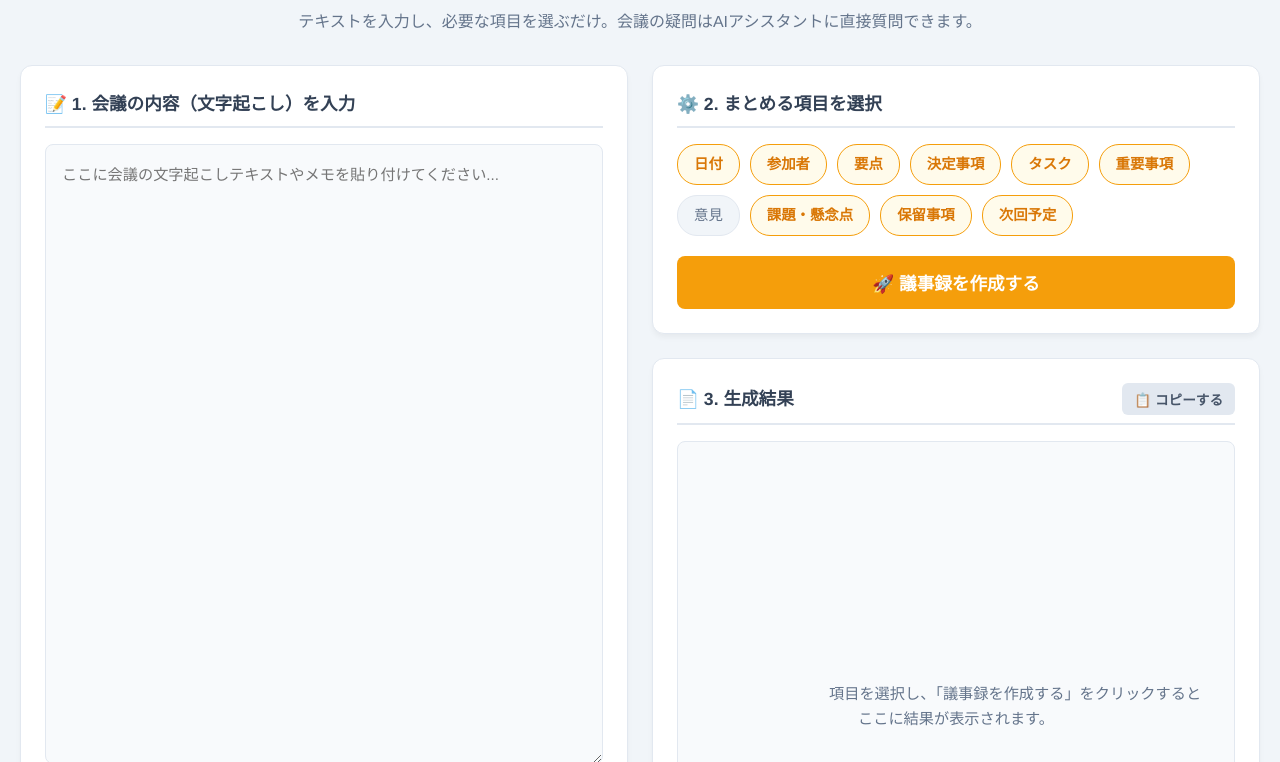
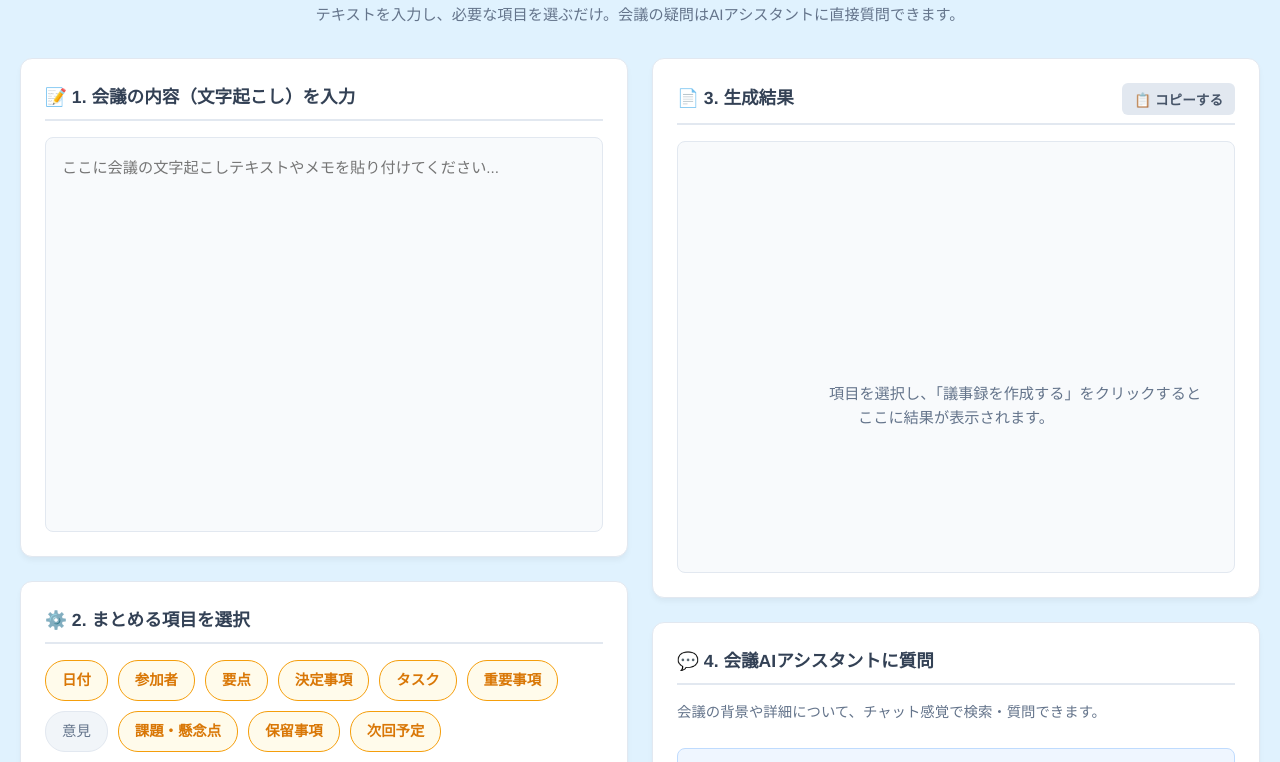
Before and after one commit to sayaka555p/giziroku, a plain HTML site: page 議事録ヒーロー_html.html in a window 1280 px wide. Shown: the part 78-840 px from the top of the page. Drawn offline with Linux system fonts and the light colour scheme.

Commit message:
Update 議事録ヒーロー_html.html

```diff
--- a/議事録ヒーロー_html.html
+++ b/議事録ヒーロー_html.html
@@ -8,9 +8,10 @@
         :root {
             --primary-color: #f59e0b;
             --primary-hover: #d97706;
-            --secondary-color: #3b82f6; /* 検索AI用のブルー */
+            --secondary-color: #3b82f6;
             --secondary-hover: #2563eb;
-            --bg-color: #f1f5f9;
+            /* 背景色を淡いライトブルーに変更 */
+            --bg-color: #e0f2fe;
             --card-bg: #ffffff;
             --text-main: #1e293b;
             --text-muted: #64748b;
@@ -48,17 +49,24 @@
 
         .header p {
             color: var(--text-muted);
-            font-size: 0.95re🤖
+            font-size: 0.95rem;
             margin: 0;
         }
 
+        /* カラムレイアウトの整備 */
         .container {
             display: grid;
             grid-template-columns: 1fr 1fr;
             gap: 24px;
             max-width: 1400px;
             margin: 0 auto;
-            align-items: start;
+            align-items: stretch;
+        }
+
+        .left-column, .right-column {
+            display: flex;
+            flex-direction: column;
+            gap: 24px;
         }
 
         @media (max-width: 900px) {
@@ -73,7 +81,13 @@
             padding: 24px;
             box-shadow: 0 4px 6px -1px rgba(0, 0, 0, 0.05);
             border: 1px solid var(--border-color);
-            margin-bottom: 24px;
+            display: flex;
+            flex-direction: column;
+        }
+
+        /* 伸縮させて高さを揃えるためのクラス */
+        .flex-grow-card {
+            flex-grow: 1;
         }
 
         .card-header {
@@ -89,17 +103,17 @@
             align-items: center;
         }
 
-        /* 左側：入力エリア */
+        /* 入力エリア */
         #transcript-input {
             width: 100%;
-            height: calc(100vh - 180px); /* 画面高さに合わせて広げる */
-            min-height: 600px;
+            flex-grow: 1;
+            min-height: 350px;
             padding: 16px;
             border: 1px solid var(--border-color);
             border-radius: 8px;
             font-family: inherit;
             font-size: 0.95rem;
-            resize: vertical;
+            resize: none;
             box-sizing: border-box;
             background-color: #f8fafc;
             color: var(--text-main);
@@ -159,6 +173,7 @@
             justify-content: center;
             align-items: center;
             gap: 10px;
+            margin-top: auto;
         }
 
         .btn-main:hover {
@@ -189,8 +204,8 @@
         }
 
         .output-content {
-            min-height: 250px;
-            max-height: 400px;
+            flex-grow: 1;
+            min-height: 350px;
             padding: 20px;
             background-color: #f8fafc;
             border-radius: 8px;
@@ -227,7 +242,7 @@
             to { transform: rotate(360deg); }
         }
 
-        /* 検索・QAエリア（新機能） */
+        /* 検索・QAエリア */
         .qa-box {
             background-color: #eff6ff;
             border: 1px solid #bfdbfe;
@@ -309,16 +324,14 @@
     </div>
 
     <div class="container">
-        <!-- 左カラム：入力エリア -->
-        <div class="card" style="margin-bottom: 0;">
-            <div class="card-header">📝 1. 会議の内容（文字起こし）を入力</div>
-            <!-- テスト用の会議内容を最初から入れています -->
-            <textarea id="transcript-input" placeholder="ここに会議の文字起こしテキストやメモを貼り付けてください..."></textarea>
-        </div>
+        <!-- 左カラム：入力・設定エリア -->
+        <div class="left-column">
 
-        <!-- 右カラム：設定・出力・QAエリア -->
-        <div>
-            <!-- 設定・生成ボタン -->
+            <div class="card flex-grow-card">
+                <div class="card-header">📝 1. 会議の内容（文字起こし）を入力</div>
+                <textarea id="transcript-input" placeholder="ここに会議の文字起こしテキストやメモを貼り付けてください..."></textarea>
+            </div>
+
             <div class="card">
                 <div class="card-header">⚙️ 2. まとめる項目を選択</div>
                 <div class="options-grid" id="options-container">
@@ -339,8 +352,12 @@
                 </button>
             </div>
 
-            <!-- 出力エリア -->
-            <div class="card">
+        </div>
+
+        <!-- 右カラム：結果・QAエリア -->
+        <div class="right-column">
+
+            <div class="card flex-grow-card">
                 <div class="card-header">
                     <span>📄 3. 生成結果</span>
                     <button class="btn-copy" onclick="copyToClipboard()" id="copy-btn">📋 コピーする</button>
@@ -360,7 +377,6 @@
                 </div>
             </div>
 
-            <!-- QA・検索エリア（新規追加） -->
             <div class="card">
                 <div class="card-header">
                     <span>💬 4. 会議AIアシスタントに質問</span>
@@ -381,14 +397,13 @@
     </div>
 
     <script>
-        // 【濃度9】ビジネスの現場でそのまま使える高解像度の抽出データ（モック）
         const mockExtractedData = {
             "日付": "2026年11月18日（水） 定例ミーティング",
             "参加者": "高橋（PM/進行）、佐藤（情シス部門）、鈴木（営業部門）、田中（人事総務部門）",
             "要点": "・社内チャットツール刷新プロジェクトにおける、各部署のトライアル結果の共有と本番導入ツールの最終決定。\n・「BizChat」と「ChatWorks」の比較検討の結果、営業・情シスの要件を高く満たす「BizChat」の採用方針に合意。\n・導入スケジュール（来年1月末）、全社員向けのアナウンス手順、および過去ログ移行における制限事項の共有。",
             "決定事項": "・次期社内チャットツールとして「BizChat」を正式採用する。\n・本番導入のターゲット時期を「2027年1月末」に設定する。\n・過去のチャットログ移行は仕様上「過去1年分」のみとし、それ以前のデータは別環境にアーカイブ保存とする（全社周知必須）。",
             "タスク": "・【鈴木（営業）】11/24(火)まで：BizChatモバイルアプリ版の最終動作テストを実施・完了させる。\n・【佐藤（情シス）】12/5(土)まで：IT初心者や年配社員向けのBizChat簡易マニュアル（ドラフト版）を作成する。\n・【田中（人事）】12/10(木)まで：全社員向けの新ツール導入告知およびログ移行制限に関するアナウンス文面を作成・発信する。\n・【佐藤（情シス）】11/25(水)まで：BizChatのゲストアカウント招待枠の仕様および追加ライセンス費用についてメーカーへ確認する。",
-            "重要事項": "・ログ移行の制限（過去1年分のみ）は、過去の履歴を参照する社員が多く混乱を招く恐れがあるため、全社アナウンスの際に必ず強調して記載し、アーカイブへのアクセス方法も併せて案内すること。\n・全社員へのプレミアムアカウント付与は予算超過のリスクがあるため、ライセンスの割り当て基準（プレミアム/スタンダード）の策定が急務。",
+            "重要事項": "・ログ移行の制限（過去1年分のみ）は、過去の履歴を参照する社員が多く混乱を招く恐れがあるため、全社アナナウンスの際に必ず強調して記載し、アーカイブへのアクセス方法も併せて案内すること。\n・全社員へのプレミアムアカウント付与は予算超過のリスクがあるため、ライセンスの割り当て基準（プレミアム/スタンダード）の策定が急務。",
             "意見": "・【営業/鈴木】：外出先からの顧客対応スピード向上の観点から、スマホアプリの動作が軽快なBizChatを強く推奨。\n・【人事/田中】：BizChatは多機能ゆえに、年配層やITリテラシーが高くない層の利用に懸念あり。充実したマニュアルサポートが不可欠。\n・【情シス/佐藤】：セキュリティ要件を満たす点でBizChatを支持。操作性の課題は情シス作成の簡易マニュアルで補完可能と判断。",
             "課題・懸念点": "・【コスト課題】全社員分のプレミアムアカウント一括付与による予算オーバーの懸念（部署ごとの権限・ライセンス振り分けの検討が必要）。\n・【リテラシー課題】高機能ツール導入による社内ヘルプデスクへの問い合わせ増加リスク（簡易マニュアルでの事前対策）。",
             "保留事項": "・社外パートナー向けの「ゲストアカウント」の運用方法（無料招待枠の有無、費用負担の仕組み）については、メーカー確認待ちのため次回持ち越し。",
@@ -396,7 +411,6 @@
         };
 
         function generateMinutes() {
-            const transcript = document.getElementById('transcript-input').value;
             const btn = document.getElementById('generate-btn');
             const btnText = document.getElementById('btn-text');
             const outputText = document.getElementById('output-text');
@@ -425,10 +439,9 @@
                 btn.disabled = false;
                 btnText.innerText = '🚀 議事録を作成する';
                 overlay.style.display = 'none';
-            }, 2000); // 重厚感を持たせるため2秒待機
+            }, 2000);
         }
 
-        // 新機能：QA・検索機能（擬似AI応答）
         function askQuestion() {
             const inputField = document.getElementById('qa-input');
             const question = inputField.value.trim();
@@ -437,16 +450,13 @@
 
             if (!question) return;
 
-            // UIを検索中に変更
             searchBtn.disabled = true;
             searchBtn.innerText = '検索中...';
             answerBox.style.display = 'none';
 
-            // AIの思考時間をシミュレート（1.5秒）
             setTimeout(() => {
                 let answer = "";
 
-                // 簡易的なキーワードマッチングによる擬似AI応答
                 if (question.includes("鈴木")) {
                     answer = "【営業部門】です。\n詳細：営業部として、スマホアプリの動作が軽快で顧客対応スピードが上がる「BizChat」を強く推しています。また、11月24日までにBizChatモバイルアプリ版の最終動作テストを完了させるタスクを担当しています。";
                 } else if (question.includes("ログ") || question.includes("過去") || question.includes("データ") || question.includes("移行")) {
@@ -459,7 +469,6 @@
                     answer = "入力された会議内容から、その質問に対する明確な言及を見つけることができませんでした。別の言い回しで検索するか、会議テキストに当該内容が含まれているかご確認ください。";
                 }
 
-                // 回答のセットとUI復帰
                 answerBox.innerText = answer;
                 answerBox.style.display = 'block';
                 searchBtn.disabled = false;
@@ -467,7 +476,6 @@
             }, 1500);
         }
 
-        // Enterキーで検索を実行するリスナー
         function handleEnter(event) {
             if (event.key === 'Enter') {
                 askQuestion();
```
